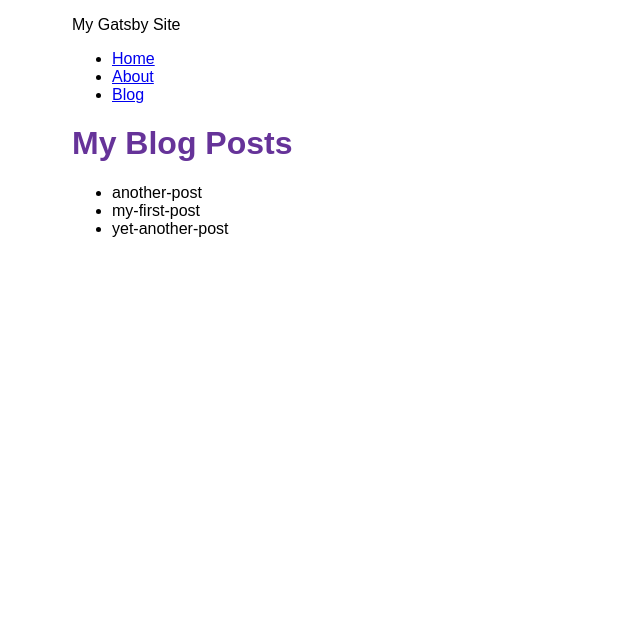
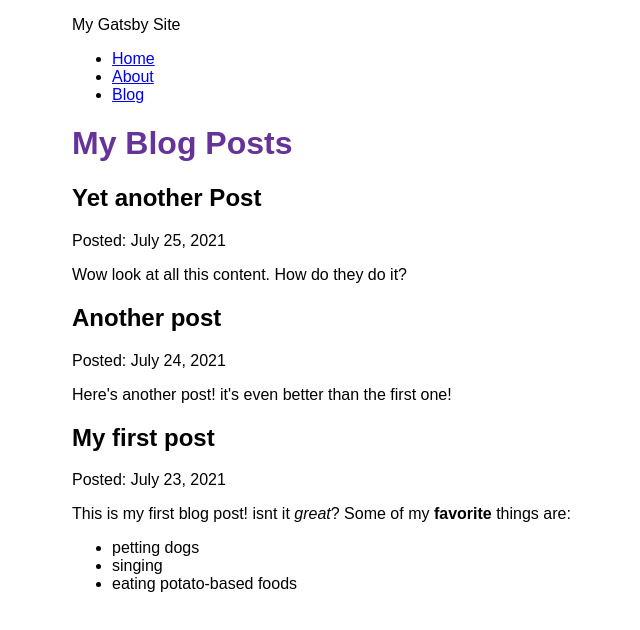
Before and after one commit to jonnguyen12/first-gatsby-site, a Gatsby site: page /blog in a window 1280 px wide. Shown: the whole page, without its empty margins (318-958 px from the left). Built offline with nearby package versions, Linux system fonts and the light colour scheme; Gatsby itself is replaced by a stand-in of ours.

Commit message:
Finished Gatsby Tutorial Part 5

```diff
--- a/blog/another-post.mdx
+++ b/blog/another-post.mdx
@@ -0,0 +1,5 @@
+---
+title: "Another post"
+date: "2021-07-24"
+---
+Here's another post! it's even better than the first one!
--- a/blog/my-first-post.mdx
+++ b/blog/my-first-post.mdx
@@ -0,0 +1,11 @@
+---
+title: "My first post"
+date: "2021-07-23"
+
+---
+
+This is my first blog post! isnt it *great*?
+Some of my **favorite** things are:
+* petting dogs
+* singing
+* eating potato-based foods
--- a/blog/yet-another-post.mdx
+++ b/blog/yet-another-post.mdx
@@ -0,0 +1,5 @@
+---
+title: "Yet another Post"
+date: "2021-07-25"
+---
+Wow look at all this content. How do they do it?
--- a/gatsby-config.js
+++ b/gatsby-config.js
@@ -13,6 +13,7 @@
               name: `blog`,
               path: `${__dirname}/blog`
           }
-      }
+      },
+      "gatsby-plugin-mdx"
   ],
 };
--- a/package.json
+++ b/package.json
@@ -15,9 +15,12 @@
     "clean": "gatsby clean"
   },
   "dependencies": {
+    "@mdx-js/mdx": "^1.6.22",
+    "@mdx-js/react": "^1.6.22",
     "gatsby": "^3.9.1",
     "gatsby-plugin-gatsby-cloud": "^2.9.1",
     "gatsby-plugin-image": "^1.9.0",
+    "gatsby-plugin-mdx": "^2.9.0",
     "gatsby-plugin-sharp": "^3.9.0",
     "gatsby-source-filesystem": "^3.9.0",
     "react": "^17.0.1",
--- a/src/pages/blog.js
+++ b/src/pages/blog.js
@@ -1,28 +1,37 @@
 import * as React from "react"
 import Layout from "../components/layout"
 import {graphql} from "gatsby"
+import {MDXRenderer} from "gatsby-plugin-mdx"
+
 
 const BlogPage = ({data}) => {
-    return  (
+    return (
         <Layout pageTitle="My Blog Posts">
-            <ul>
                 {
-                    data.allFile.nodes.map(node => (
-                        <li key={node.name}>
-                            {node.name}
-                        </li>
+                    data.allMdx.nodes.map((node) => (
+                        <article key={node.id}>
+                            <h2>{node.frontmatter.title}</h2>
+                            <p>Posted: {node.frontmatter.date}</p>
+                            <MDXRenderer>
+                                {node.body}
+                            </MDXRenderer>
+                        </article>
                     ))
                 }
-            </ul>
         </Layout>
     )
 }
 
 export const query = graphql`
     query {
-        allFile {
+        allMdx(sort: {fields: frontmatter___date, order: DESC}) {
             nodes {
-                name
+                frontmatter {
+                    date(formatString: "MMMM D, YYYY")
+                    title
+                }
+                id
+                body
             }
         }
     }
```
Also changed, not shown: 1 other file.
